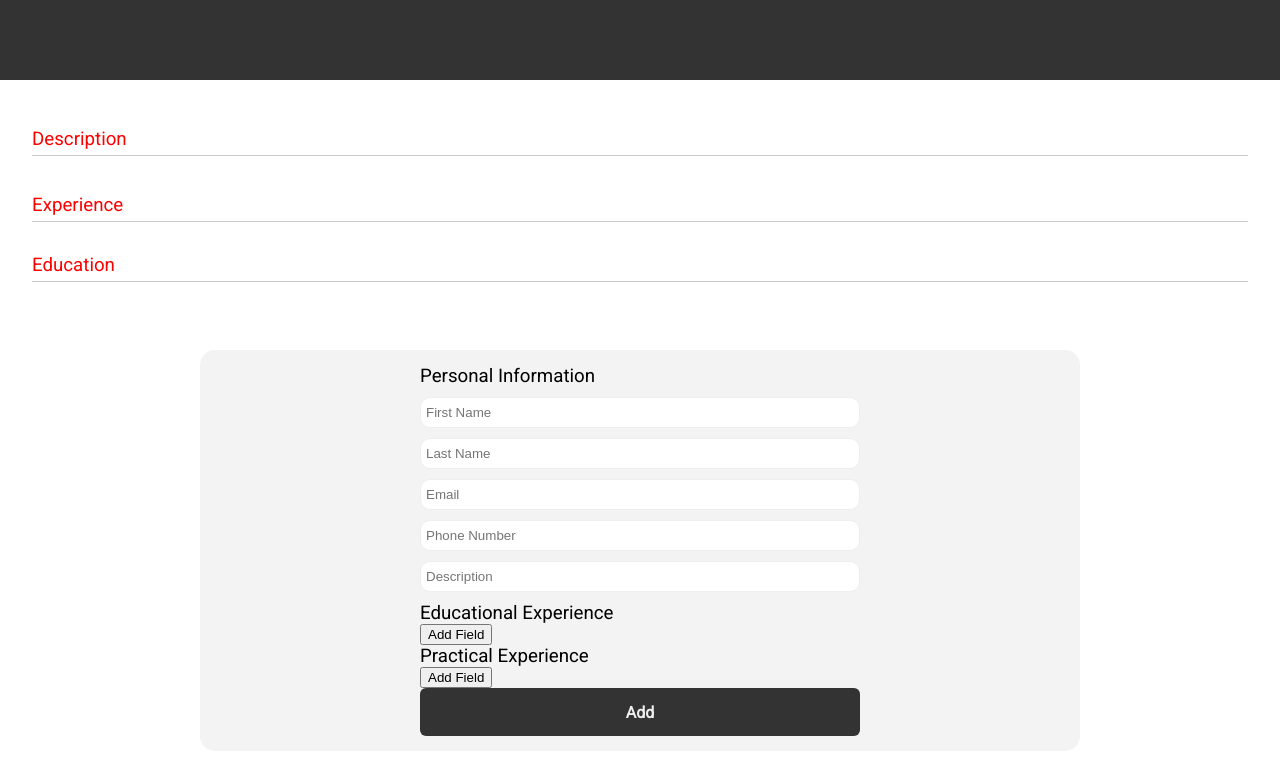
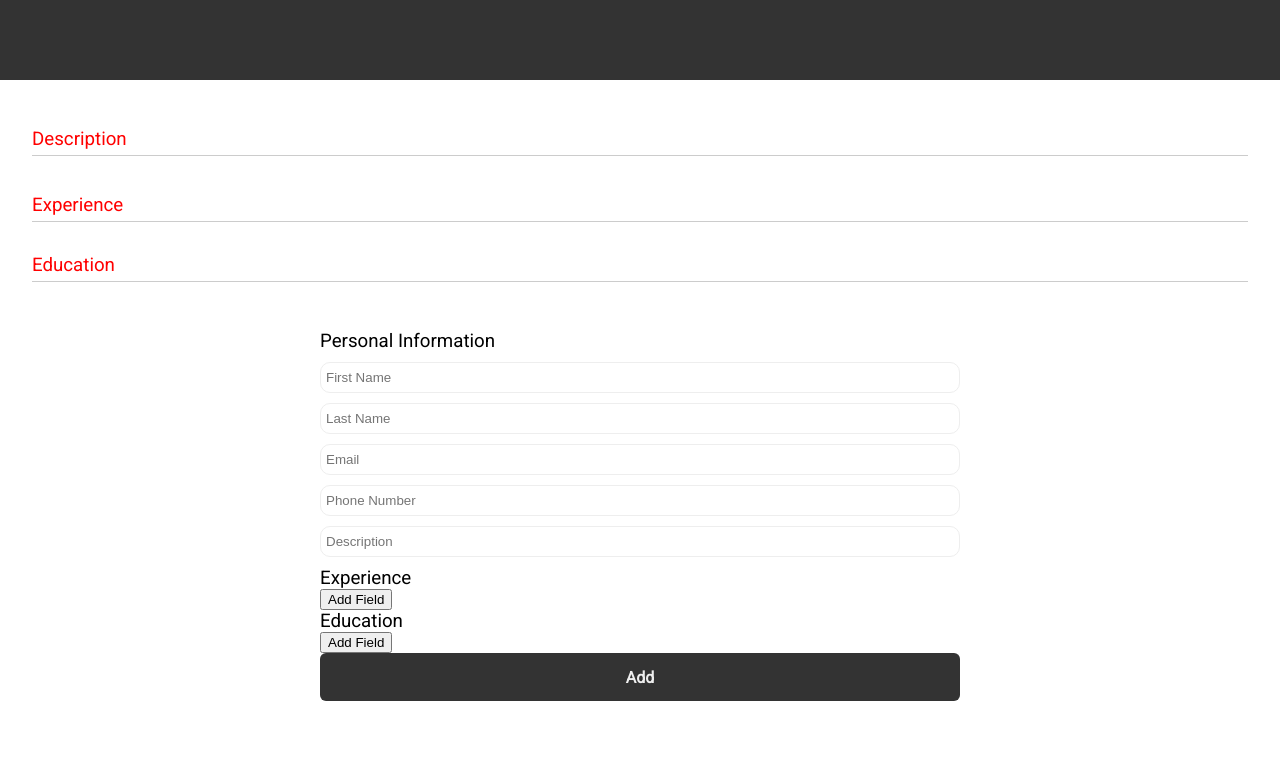
Before and after one commit to Yeffry921/Project-CV-Application, a React (Create React App) app: page / in a window 1280 px wide. Shown: the top 774 px of the page. Built offline with nearby package versions, Linux system fonts and the light colour scheme.

Commit message:
switch ordering of Education and Experience fields

```diff
--- a/src/components/CoverForm.jsx
+++ b/src/components/CoverForm.jsx
@@ -14,7 +14,7 @@ class CoverForm extends Component {
     const { personal, jobs, education } = this.props.values
     const { addEducationField, addJobField, onEducationChange, onJobChange, onHandlePersonalChange } = this.props
       return (
-        <div className='cover-wrapper'>
+        <div className='input__wrapper'>
           <form>
             <div>
               <h3>Personal Information</h3>
@@ -22,23 +22,23 @@ class CoverForm extends Component {
             </div>
 
             <div>
-              <h3>Educational Experience</h3>
+              <h3>Experience</h3>
+              {jobs.map((jobItem) => {
+                return (
+                  <JobField data={jobItem} id={jobItem.id} key={jobItem.id} onChange={onJobChange}/>
+                )
+              })}
+              <button onClick={addJobField}>Add Field</button>
+            </div>
+
+            <div>
+              <h3>Education</h3>
               {education.map((eduItem) => {
                 return (
                   <Educational data={eduItem} id={eduItem.id} key={eduItem.id} onChange={onEducationChange}/>
                 )
               })}
               <button onClick={addEducationField}>Add Field</button>
-            </div>
-
-            <div>
-              <h3>Practical Experience</h3>
-              {jobs.map((jobItem) => {
-                return (
-                  <JobField data={jobItem} id={jobItem.id} key={jobItem.id} onChange={onJobChange}/>
-                )
-              })}
-              <button onClick={addJobField}>Add Field</button>
             </div>
 
             <div>
```
